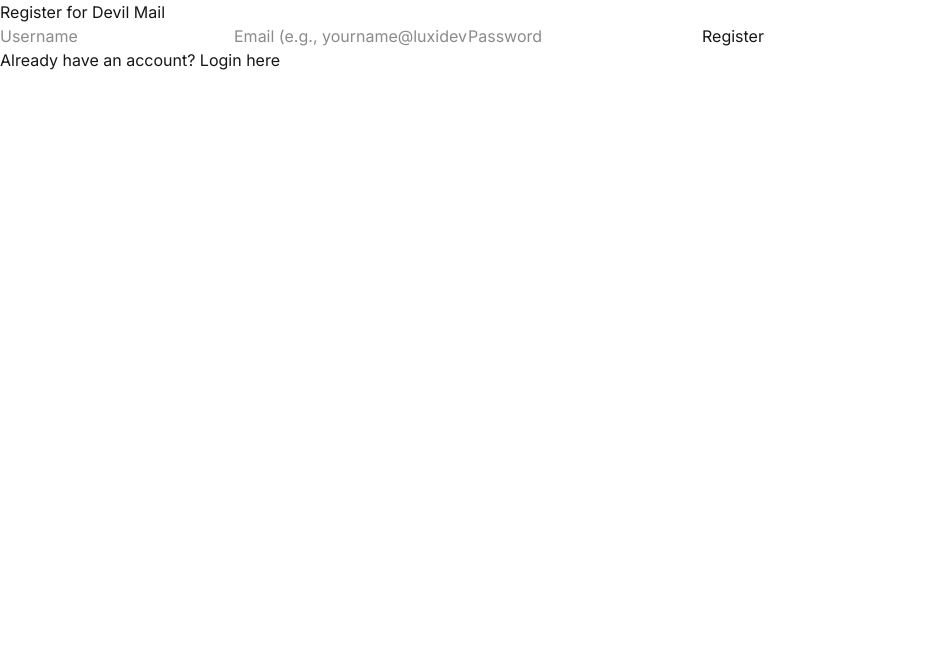
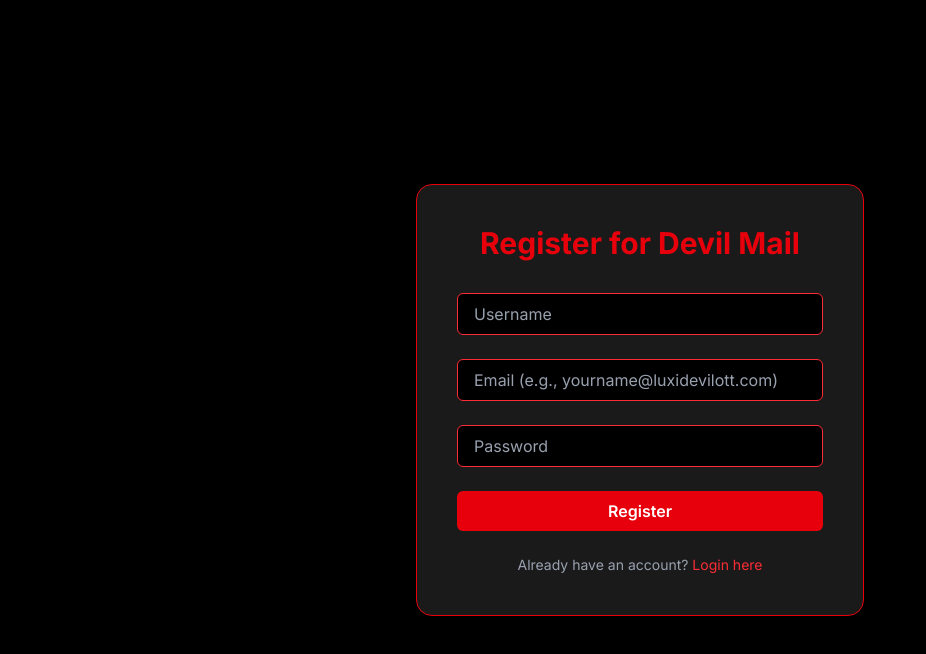
Before and after one commit to Pa04rth/Devil_Mail, a Next.js app in the folder client/: page /register in a window 1280 px wide. Shown: the top 654 px of the page, without its empty margins (0-926 px from the left). Built offline with nearby package versions, Linux system fonts and the light colour scheme; no server answers.

Commit message:
Added UI to login and register

```diff
--- a/client/app/(auth)/login/page.tsx
+++ b/client/app/(auth)/login/page.tsx
@@ -1,6 +1,6 @@
 "use client";
 import { useState } from "react";
-import Link from "next/link"; // Make sure to import Link
+import Link from "next/link";
 import { useAuth } from "../../../contexts/AuthContext";
 
 export default function LoginPage() {
@@ -18,15 +18,19 @@ export default function LoginPage() {
   };
 
   return (
-    <div>
-      <h1>Login to Devil Mail</h1>
-      <form onSubmit={handleSubmit}>
+    <div className="min-h-screen flex items-center justify-center bg-black text-white">
+      <div className="bg-[#1a1a1a] p-10 rounded-2xl shadow-lg w-full max-w-md border border-red-600">
+        <h1 className="text-3xl font-bold text-center text-red-600 mb-8">
+          Login to Devil Mail
+        </h1>
+        <form onSubmit={handleSubmit} className="space-y-6">
           <input
             type="email"
             value={email}
             onChange={(e) => setEmail(e.target.value)}
             placeholder="Email (e.g., test@luxidevilott.com)"
             required
+            className="w-full px-4 py-2 bg-black border border-red-500 rounded-md placeholder-gray-400 focus:outline-none focus:ring-2 focus:ring-red-600"
           />
           <input
             type="password"
@@ -34,14 +38,22 @@ export default function LoginPage() {
             onChange={(e) => setPassword(e.target.value)}
             placeholder="Password"
             required
+            className="w-full px-4 py-2 bg-black border border-red-500 rounded-md placeholder-gray-400 focus:outline-none focus:ring-2 focus:ring-red-600"
           />
-        <button type="submit">Login</button>
+          <button
+            type="submit"
+            className="w-full bg-red-600 hover:bg-red-700 text-white font-semibold py-2 px-4 rounded-md transition duration-300"
+          >
+            Login
+          </button>
         </form>
-      {/* ADD THIS PART */}
-      <p>
-        Don't have an account? <Link href="/register">Register here</Link>
+        <p className="mt-6 text-center text-sm text-gray-400">
+          Don't have an account?{" "}
+          <Link href="/register" className="text-red-500 hover:underline">
+            Register here
+          </Link>
         </p>
-      {/* END OF ADDED PART */}
+      </div>
     </div>
   );
 }
--- a/client/app/(auth)/register/page.tsx
+++ b/client/app/(auth)/register/page.tsx
@@ -23,15 +23,19 @@ export default function RegisterPage() {
   };
 
   return (
-    <div>
-      <h1>Register for Devil Mail</h1>
-      <form onSubmit={handleSubmit}>
+    <div className="min-h-screen flex items-center justify-center bg-black text-white">
+      <div className="bg-[#1a1a1a] p-10 rounded-2xl shadow-lg w-full max-w-md border border-red-600">
+        <h1 className="text-3xl font-bold text-center text-red-600 mb-8">
+          Register for Devil Mail
+        </h1>
+        <form onSubmit={handleSubmit} className="space-y-6">
           <input
             type="text"
             value={username}
             onChange={(e) => setUsername(e.target.value)}
             placeholder="Username"
             required
+            className="w-full px-4 py-2 bg-black border border-red-500 rounded-md placeholder-gray-400 focus:outline-none focus:ring-2 focus:ring-red-600"
           />
           <input
             type="email"
@@ -39,6 +43,7 @@ export default function RegisterPage() {
             onChange={(e) => setEmail(e.target.value)}
             placeholder="Email (e.g., yourname@luxidevilott.com)"
             required
+            className="w-full px-4 py-2 bg-black border border-red-500 rounded-md placeholder-gray-400 focus:outline-none focus:ring-2 focus:ring-red-600"
           />
           <input
             type="password"
@@ -46,12 +51,22 @@ export default function RegisterPage() {
             onChange={(e) => setPassword(e.target.value)}
             placeholder="Password"
             required
+            className="w-full px-4 py-2 bg-black border border-red-500 rounded-md placeholder-gray-400 focus:outline-none focus:ring-2 focus:ring-red-600"
           />
-        <button type="submit">Register</button>
+          <button
+            type="submit"
+            className="w-full bg-red-600 hover:bg-red-700 text-white font-semibold py-2 px-4 rounded-md transition duration-300"
+          >
+            Register
+          </button>
         </form>
-      <p>
-        Already have an account? <Link href="/login">Login here</Link>
+        <p className="mt-6 text-center text-sm text-gray-400">
+          Already have an account?{" "}
+          <Link href="/login" className="text-red-500 hover:underline">
+            Login here
+          </Link>
         </p>
+      </div>
     </div>
   );
 }
```
Lines whose indentation alone changed are shown as unchanged.
